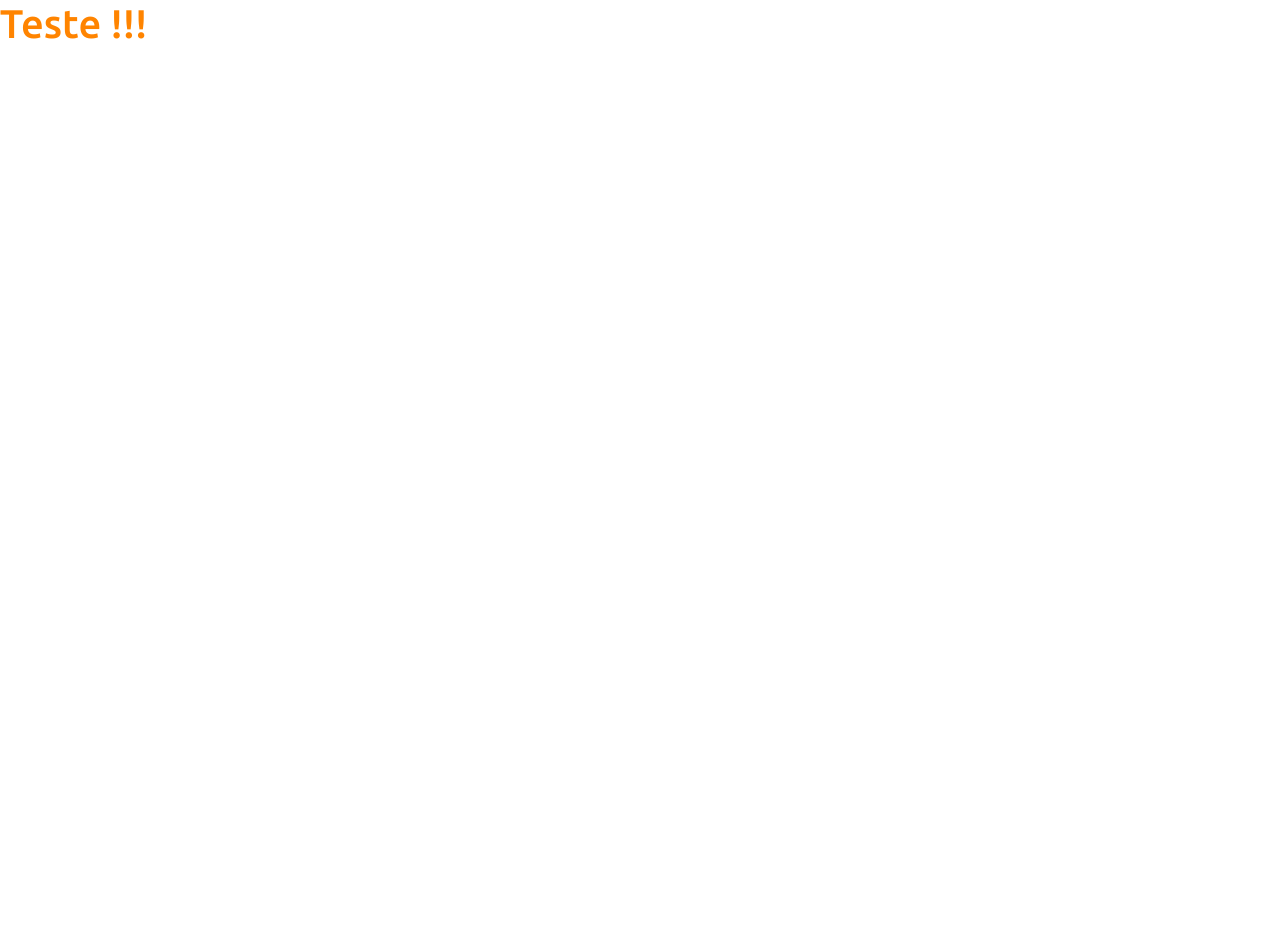
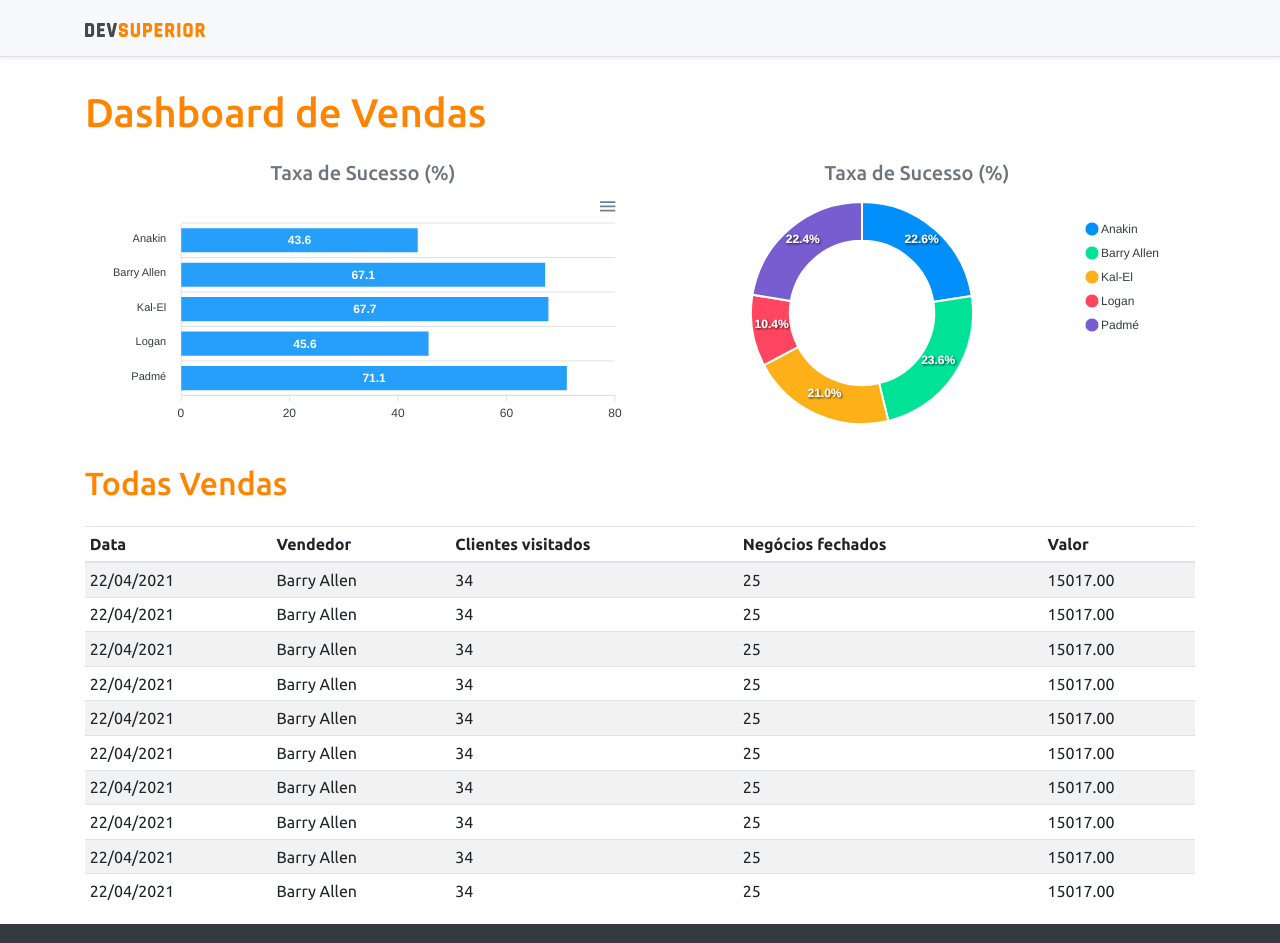
Before and after one commit to JocemirBornholdt/projeto-sds3, a React (Create React App) app in the folder frontend/: page / in a window 1280 px wide. Shown: the top 943 px of the page. Before the commit the page ends 800 px from the top, so only its background shows below. Built offline with nearby package versions, Linux system fonts and the light colour scheme.

Commit message:
Static charts

```diff
--- a/frontend/package.json
+++ b/frontend/package.json
@@ -12,10 +12,12 @@
     "@types/node": "^12.0.0",
     "@types/react": "^17.0.0",
     "@types/react-dom": "^17.0.0",
+    "apexcharts": "^3.26.1",
     "bootstrap": "^4.6.0",
     "jquery": "1.9.1",
     "popper.js": "^1.16.1",
     "react": "^17.0.2",
+    "react-apexcharts": "^1.3.9",
     "react-dom": "^17.0.2",
     "react-scripts": "4.0.3",
     "typescript": "^4.1.2",
--- a/frontend/src/App.tsx
+++ b/frontend/src/App.tsx
@@ -1,8 +1,37 @@
+import NavBar from "components/NavBar";
+import Footer from "components/Footer";
+import DataTable from "components/DataTable";
+import BarChart from "components/BarChart";
+import DonutChart from "components/DonutChart";
+
 function App() {
   return (
-    <div >
-      <h1 className="text-primary">Teste !!!</h1>
-    </div>
+    <>
+      <NavBar />
+      <div className="container">
+        <h1 className="text-primary py-3">Dashboard de Vendas</h1>
+
+        <div className="row px-3">
+          <div className="col-sm-6">
+            <h5 className="text-center text-secondary">Taxa de Sucesso (%)</h5>
+            <BarChart />
+          </div>
+
+          <div className="col-sm-6">
+            <h5 className="text-center text-secondary">Taxa de Sucesso (%)</h5>
+            <DonutChart />
+          </div>
+        </div>
+
+        <div className="py-3">
+          <h2 className="text-primary">Todas Vendas</h2>
+        </div>
+
+
+        <DataTable />
+      </div>
+      <Footer />
+    </>
   );
 }
 
--- /dev/null
+++ b/frontend/src/components/BarChart/index.tsx
@@ -0,0 +1,39 @@
+import Chart from 'react-apexcharts'
+//graficos de apexcharts
+
+
+//function NavBar() {    equivalente     const NavBar = () =>{
+    const BarChart = () => {
+        const options = {
+            plotOptions: {
+                bar: {
+                    horizontal: true,
+                }
+            },
+        };
+
+        const mockData = {
+            labels: {
+                categories: ['Anakin', 'Barry Allen', 'Kal-El', 'Logan', 'Padmé']
+            },
+            series: [
+                {
+                    name: "% Sucesso",
+                    data: [43.6, 67.1, 67.7, 45.6, 71.1]
+                }
+            ]
+        };
+        return (
+            <Chart
+
+            options={{...options, xaxis:mockData.labels}}
+            series={mockData.series}
+            type="bar"
+            height="240"
+
+            />
+
+        );
+    }
+
+    export default BarChart;
--- /dev/null
+++ b/frontend/src/components/DataTable/index.tsx
@@ -0,0 +1,85 @@
+
+//function NavBar() {    equivalente     const NavBar = () =>{
+const DataTable = () => {
+    return (
+        <div className="table-responsive">
+            <table className="table table-striped table-sm">
+                <thead>
+                    <tr>
+                        <th>Data</th>
+                        <th>Vendedor</th>
+                        <th>Clientes visitados</th>
+                        <th>Negócios fechados</th>
+                        <th>Valor</th>
+                    </tr>
+                </thead>
+                <tbody>
+                <tr>
+                        <td>22/04/2021</td>
+                        <td>Barry Allen</td>
+                        <td>34</td>
+                        <td>25</td>
+                        <td>15017.00</td>
+                    </tr>  <tr>
+                        <td>22/04/2021</td>
+                        <td>Barry Allen</td>
+                        <td>34</td>
+                        <td>25</td>
+                        <td>15017.00</td>
+                    </tr>  <tr>
+                        <td>22/04/2021</td>
+                        <td>Barry Allen</td>
+                        <td>34</td>
+                        <td>25</td>
+                        <td>15017.00</td>
+                    </tr>  <tr>
+                        <td>22/04/2021</td>
+                        <td>Barry Allen</td>
+                        <td>34</td>
+                        <td>25</td>
+                        <td>15017.00</td>
+                    </tr>  <tr>
+                        <td>22/04/2021</td>
+                        <td>Barry Allen</td>
+                        <td>34</td>
+                        <td>25</td>
+                        <td>15017.00</td>
+                    </tr>  <tr>
+                        <td>22/04/2021</td>
+                        <td>Barry Allen</td>
+                        <td>34</td>
+                        <td>25</td>
+                        <td>15017.00</td>
+                    </tr>  <tr>
+                        <td>22/04/2021</td>
+                        <td>Barry Allen</td>
+                        <td>34</td>
+                        <td>25</td>
+                        <td>15017.00</td>
+                    </tr>  <tr>
+                        <td>22/04/2021</td>
+                        <td>Barry Allen</td>
+                        <td>34</td>
+                        <td>25</td>
+                        <td>15017.00</td>
+                    </tr>  <tr>
+                        <td>22/04/2021</td>
+                        <td>Barry Allen</td>
+                        <td>34</td>
+                        <td>25</td>
+                        <td>15017.00</td>
+                    </tr>  <tr>
+                        <td>22/04/2021</td>
+                        <td>Barry Allen</td>
+                        <td>34</td>
+                        <td>25</td>
+                        <td>15017.00</td>
+                    </tr>
+                </tbody>
+            </table>
+        </div>
+
+    );
+}
+
+export default DataTable;
--- /dev/null
+++ b/frontend/src/components/DonutChart/index.tsx
@@ -0,0 +1,30 @@
+import Chart from 'react-apexcharts'
+//graficos de apexcharts
+
+
+//function NavBar() {    equivalente     const NavBar = () =>{
+const DonutChart = () => {
+    const mockData = {
+        series: [477138, 499928, 444867, 220426, 473088],
+        labels: ['Anakin', 'Barry Allen', 'Kal-El', 'Logan', 'Padmé']
+    }
+
+    const options = {
+        legend: {
+            show: true
+        }
+    }
+    return (
+        <Chart
+
+            options={{ ...options, labels: mockData.labels }}
+            series={mockData.series}
+            type="donut"
+            height="240"
+
+        />
+
+    );
+}
+
+export default DonutChart;
--- /dev/null
+++ b/frontend/src/components/Footer/index.tsx
@@ -0,0 +1,16 @@
+
+//function NavBar() {    equivalente     const NavBar = () =>{
+const Footer = () => {
+    return (
+        <footer className="footer mt-auto py-3 bg-dark">
+            <div className="container">
+                <p className="text-light">App desenvolvido por <a href="https://github.com/JocemirBornholdt" target="_blank" rel="noreferrer">Jocemir Bornholdt</a></p>
+                <p className="text-light"><small><strong>Semana Spring React</strong><br />
+            Evento promovido pela escola DevSuperior: <a href="https://instagram.com/devsuperior.ig" target="_blank" rel="noreferrer">@devsuperior.ig</a></small></p>
+            </div>
+        </footer>
+
+    );
+}
+
+export default Footer;
--- /dev/null
+++ b/frontend/src/components/NavBar/index.tsx
@@ -0,0 +1,17 @@
+import ImgDsDark from 'assets/img/ds-dark.svg';
+
+//function NavBar() {    equivalente     const NavBar = () =>{
+const NavBar = () => {
+    return (
+        <div className="d-flex flex-column flex-md-row align-items-center p-3 px-md-4 mb-3 bg-light border-bottom shadow-sm">
+            <div className="container">
+                <nav className="my-2 my-md-0 mr-md-3">
+                    <img src={ImgDsDark} alt="DevSuperior" width="120" />
+                </nav>
+            </div>
+        </div>
+
+    );
+}
+
+export default NavBar;
```
Also changed, not shown: frontend/src/assets/img/ds-dark.svg (added), 1 other file (tests, documents, lock files or other folders).
